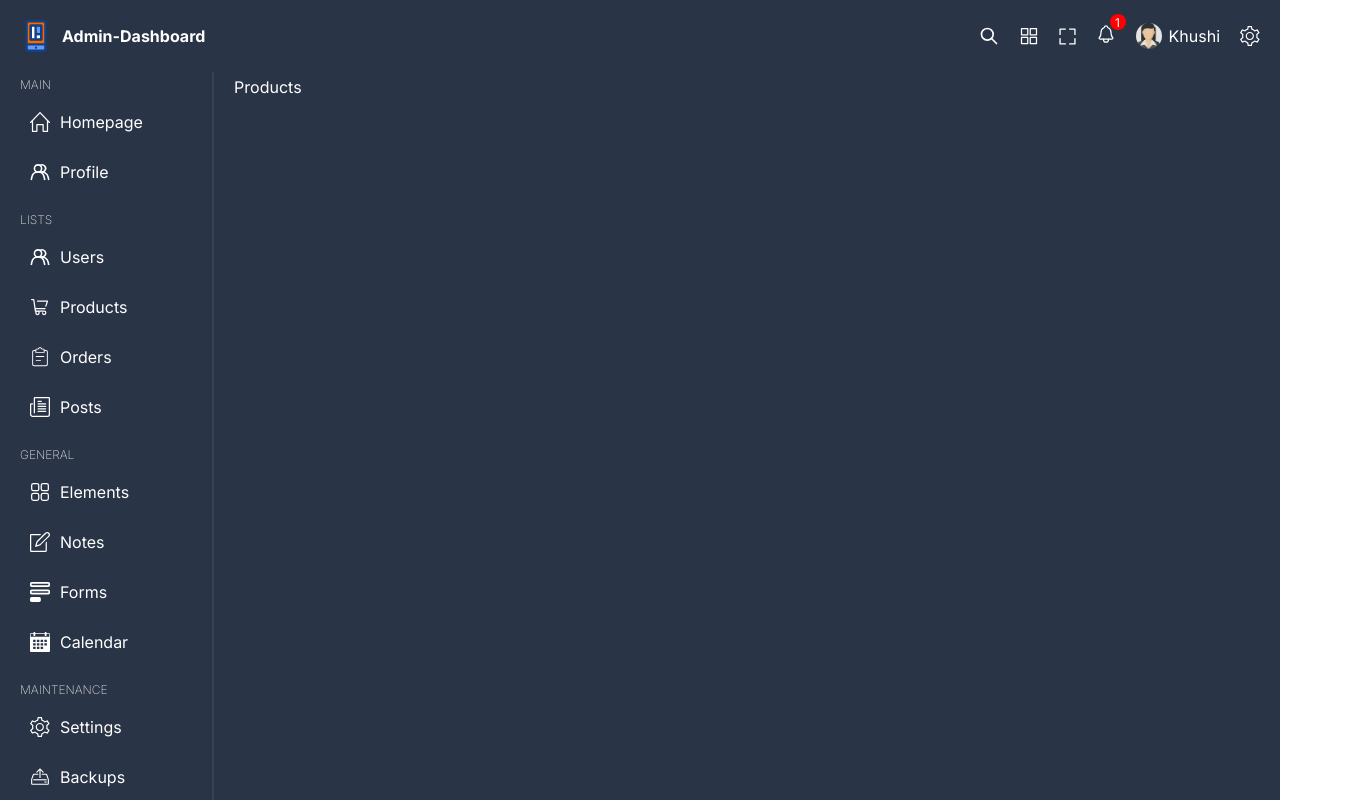
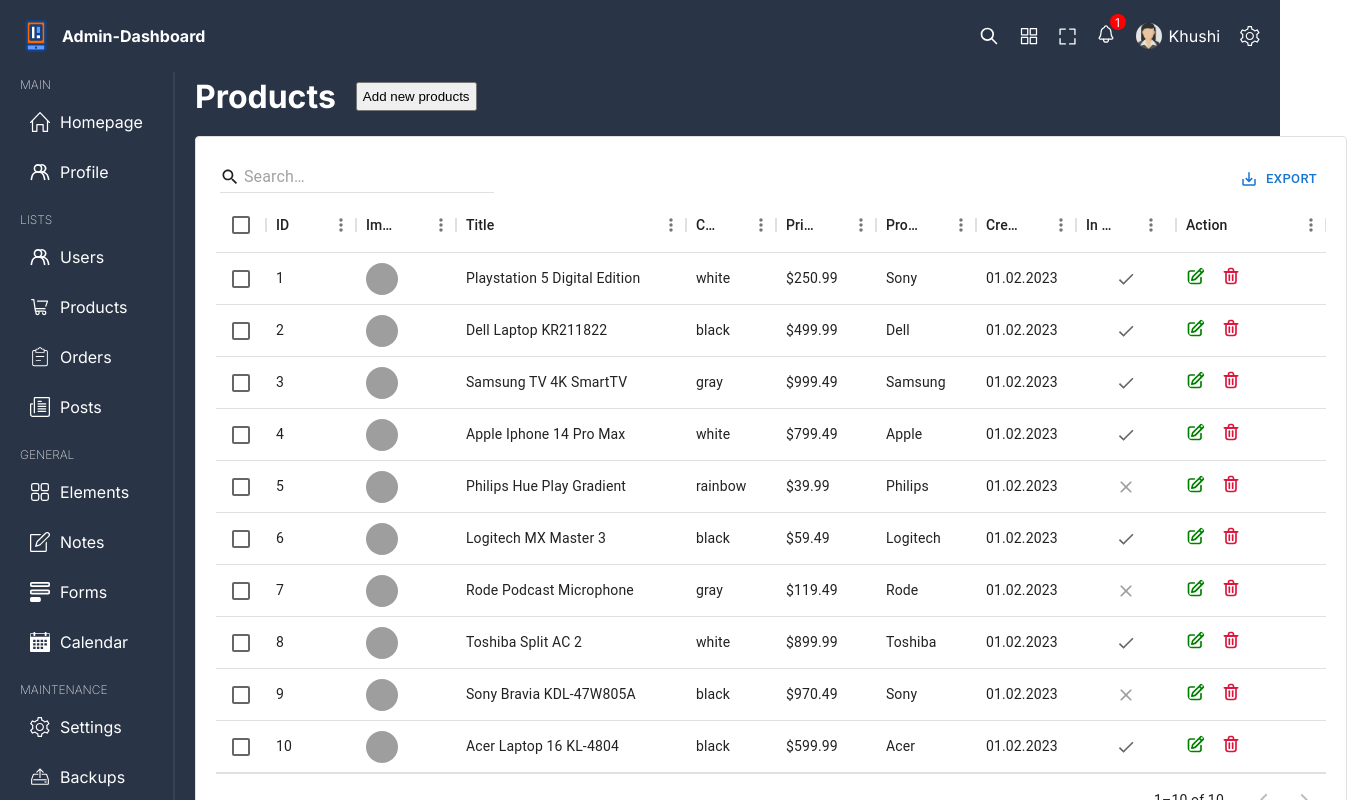
Before and after one commit to ikhushisingla/Admin-DashBoard, a React (Vite) app: page /products in a window 1280 px wide. Shown: the top 800 px of the page, 1367 px wide, since content can reach past the window. Built offline with nearby package versions, Linux system fonts and the light colour scheme; grey boxes are pictures that could not be loaded.

Commit message:
single product and user page done

```diff
--- a/package.json
+++ b/package.json
@@ -16,6 +16,7 @@
     "@mui/x-data-grid": "^6.16.1",
     "react": "^18.2.0",
     "react-dom": "^18.2.0",
+    "react-query": "^3.39.3",
     "react-router-dom": "^6.16.0",
     "recharts": "^2.8.0",
     "sass": "^1.69.0"
--- a/src/components/menu/Menu.tsx
+++ b/src/components/menu/Menu.tsx
@@ -9,7 +9,7 @@ const Menu = () => {
         <div className='item' key={item.id}>
         <span className='title'>{item.title}</span>
         {item.listItems.map((listItem)=>(
-          <Link to="/" className='listItem' key={listItem.id}>
+          <Link to={listItem.url} className='listItem' key={listItem.id}>
           <img src={listItem.icon} alt="" />
           <span className='listItemTitle'>{listItem.title}</span>
         </Link>
--- /dev/null
+++ b/src/components/single/Single.tsx
@@ -0,0 +1,93 @@
+import {
+  Legend,
+  Line,
+  LineChart,
+  ResponsiveContainer,
+  Tooltip,
+  XAxis,
+  YAxis,
+} from "recharts";
+import "./single.scss";
+
+type Props = {
+  id: number;
+  img?: string;
+  title: string;
+  info: object;
+  chart?: {
+    dataKeys: { name: string; color: string }[];
+    data: object[];
+  };
+  activities?: { time: string; text: string }[];
+};
+
+const Single = (props: Props) => {
+  return (
+    <div className="single">
+      <div className="view">
+        <div className="info">
+          <div className="topInfo">
+            {props.img && <img src={props.img} alt="" />}
+            <h1>{props.title}</h1>
+            <button>Update</button>
+          </div>
+          <div className="details">
+            {Object.entries(props.info).map((item) => (
+              <div className="item" key={item[0]}>
+                <span className="itemTitle">{item[0]}</span>
+                <span className="itemValue">{item[1]}</span>
+              </div>
+            ))}
+          </div>
+        </div>
+        <hr />
+        {props.chart && (
+          <div className="chart">
+            <ResponsiveContainer width="100%" height="100%">
+              <LineChart
+                width={500}
+                height={300}
+                data={props.chart.data}
+                margin={{
+                  top: 5,
+                  right: 30,
+                  left: 20,
+                  bottom: 5,
+                }}
+              >
+                <XAxis dataKey="name" />
+                <YAxis />
+                <Tooltip />
+                <Legend />
+                {props.chart.dataKeys.map((dataKey) => (
+                  <Line
+                    type="monotone"
+                    dataKey={dataKey.name}
+                    stroke={dataKey.color}
+                  />
+                ))}
+              </LineChart>
+            </ResponsiveContainer>
+          </div>
+        )}
+      </div>
+      <div className="activities">
+        <h2>Latest Activities</h2>
+        {props.activities && (
+          <ul>
+            {props.activities.map((activity) => (
+              <li key={activity.text}>
+                <div>
+                  <p>{activity.text}</p>
+                  <time>{activity.time}</time>
+                </div>
+              </li>
+            ))}
+          </ul>
+        )}
+      </div>
+    </div>
+  );
+};
+
+export default Single;
--- /dev/null
+++ b/src/components/single/single.scss
@@ -0,0 +1,90 @@
+.single{
+    display: flex;
+    .view{
+        flex: 1;
+
+        .info{
+
+            .topInfo{
+                display: flex;
+                align-items: center;
+                gap: 20px;
+
+                img{
+                    width: 100px;
+                    height: 100px;
+                    border-radius: 20px;
+                    object-fit: cover;
+                }
+
+                h1{
+                    font-weight: 500;
+                }
+            }
+
+            .details{
+                font-size: 18px;
+
+                .item{
+                    margin: 20px 0px;
+
+                    .itemTitle{
+                        font-weight: 600;
+                        margin-right: 10px;
+                        text-transform: capitalize;
+                    }
+                }
+            }
+        }
+
+        .chart{
+            margin-top: 50px;
+            width: 80%;
+            height: 400px;
+        }
+    }
+
+    .activities{
+        flex: 1;
+
+        h2{
+            margin-bottom: 20px;
+        }
+
+        ul{
+            li{
+                list-style-type: none;
+                position: relative;
+                width: 1px;
+                padding-top: 50px;
+                background-color: #f45b69;
+
+                &::after{
+                    content: "";
+                    position: absolute;
+                    left: 50%;
+                    bottom: 0;
+                    width: 10px;
+                    height: 10px;
+                    border-radius: 50%;
+                    background-color: #f45b69;
+                    transform: translateX(-50%);
+                }
+
+                div{
+                    min-width: 480px;
+                    padding: 15px;
+                    background-color: #f45b6810;
+
+                    p{
+                        margin-bottom: 5px;
+                    }
+
+                    time{
+                        font-size: 12px;
+                    }
+                }
+            }
+        }
+    }
+}
--- /dev/null
+++ b/src/pages/product/Product.tsx
@@ -0,0 +1,13 @@
+import Single from '../../components/single/Single'
+import { singleProduct, singleUser } from '../../data'
+import './product.scss'
+const Product = () => {
+  //fetch data and send to single component
+  return (
+    <div className='product'>
+      <Single{...singleProduct}/>
+    </div>
+  )
+}
+
+export default Product
--- /dev/null
+++ b/src/pages/product/product.scss
@@ -0,0 +1,3 @@
+.product{
+
+}
--- a/src/pages/products/Products.tsx
+++ b/src/pages/products/Products.tsx
@@ -1,8 +1,71 @@
+import { useState } from 'react';
 import './products.scss'
+import DataTable from '../../components/dataTable/DataTable';
+import Add from '../../components/add/Add';
+import { GridColDef } from '@mui/x-data-grid';
+import { products } from '../../data';
+
+
+const columns: GridColDef[] = [
+  { field: "id", headerName: "ID", width: 90 },
+  {
+    field: "img",
+    headerName: "Image",
+    width: 100,
+    renderCell: (params) => {
+      return <img src={params.row.img || "/noavatar.png"} alt="" />;
+    },
+  },
+  {
+    field: "title",
+    type: "string",
+    headerName: "Title",
+    width: 230,
+  },
+  {
+    field: "color",
+    type: "string",
+    headerName: "Color",
+    width: 90,
+  },
+  {
+    field: "price",
+    type: "string",
+    headerName: "Price",
+    width: 100,
+  },
+  {
+    field: "producer",
+    headerName: "Producer",
+    type: "string",
+    width: 100,
+  },
+  {
+    field: "createdAt",
+    headerName: "Created At",
+    width: 100,
+    type: "string",
+  },
+  {
+    field: "inStock",
+    headerName: "In Stock",
+    width: 100,
+    type: "boolean",
+  },
+];
+
 
 const Products = () => {
+  const [open,setOpen]=useState(false);
   return (
-    <div className='products'>Products</div>
+    <div className='products'>
+      <div className="info">
+        <h1>Products</h1>
+        <button onClick={()=>setOpen(true)}>Add new products</button>
+      </div>
+      <DataTable slug="products" columns={columns} rows={products}/>
+      {open && <Add slug="products" columns={columns} setOpen={setOpen}/> }
+    </div>
   )
 }
 
--- a/src/pages/products/products.scss
+++ b/src/pages/products/products.scss
@@ -0,0 +1,14 @@
+.products{
+
+    .info{
+        display: flex;
+        align-items: center;
+        gap: 20px;
+        margin-bottom: 20px;
+
+        button{
+            padding: 5px;
+            cursor: pointer;
+        }
+    }
+}
--- /dev/null
+++ b/src/pages/user/User.tsx
@@ -0,0 +1,14 @@
+
+import Single from '../../components/single/Single'
+import { singleUser } from '../../data'
+import './user.scss'
+const User = () => {
+    //fetch data and send to single component
+  return (
+    <div className='user'>
+      <Single {...singleUser}/>
+    </div>
+  )
+}
+
+export default User
--- /dev/null
+++ b/src/pages/user/user.scss
@@ -0,0 +1,3 @@
+.user{
+
+}
```
Also changed, not shown: src/App.tsx (+10 -0 lines), 1 other file (tests, documents, lock files or other folders).
